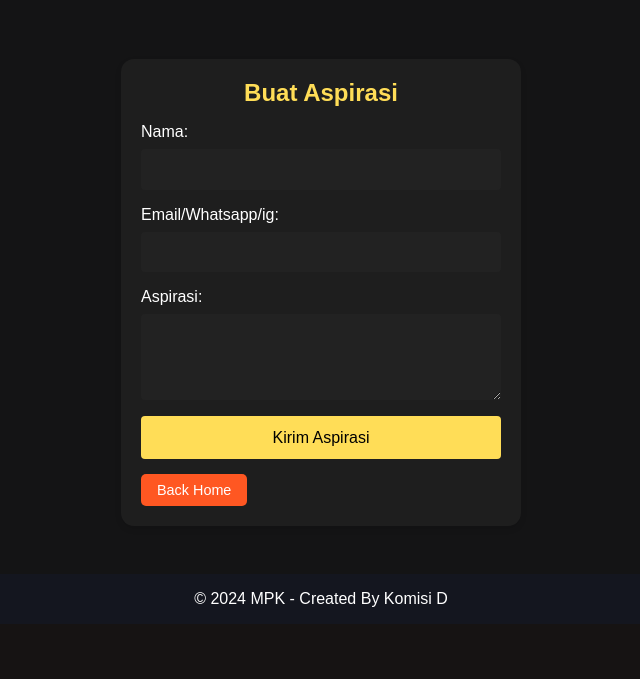
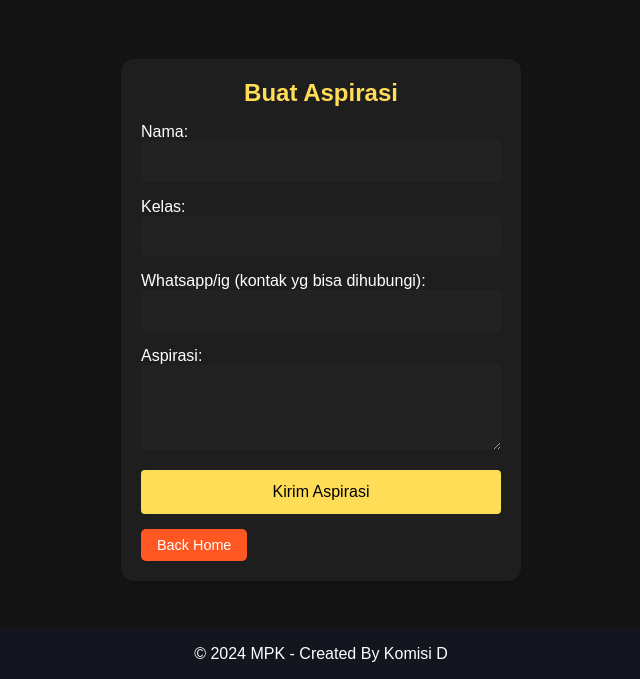
Before and after one commit to garlas/webAspirasi, a PHP site: page /aspirasi.html in a window 1280 px wide. Shown: the part 419-1098 px from the top of the page, without its empty margins (319-959 px from the left). Before the commit the page ends 1026 px from the top, so only its background shows below. Run offline with PHP 8.4, Linux system fonts and the light colour scheme.

Commit message:
nambahhin dan ngubah js

```diff
--- a/aspirasi.html
+++ b/aspirasi.html
@@ -49,7 +49,10 @@
           <label for="name">Nama:</label>
           <input type="text" id="name" name="name" required />
 
-          <label for="email">Email/Whatsapp/ig:</label>
+          <label for="name">Kelas:</label>
+          <input type="text" id="kelas" name="kelas" required />
+
+          <label for="email">Whatsapp/ig (kontak yg bisa dihubungi):</label>
           <input type="text" id="email" name="email" required />
 
           <label for="issue">Aspirasi:</label>
--- a/script.js
+++ b/script.js
@@ -1,17 +1,20 @@
 document.addEventListener("DOMContentLoaded", function () {
-  const form = document.querySelector("#report form"); // Pastikan memilih form di dalam elemen #report
+  const form = document.querySelector("#report form");
   const submitButton = form.querySelector('button[type="submit"]');
 
   form.addEventListener("submit", function (event) {
     event.preventDefault(); // Mencegah pengiriman form secara default
 
+    // Memperbaiki selector untuk input dan textarea
     const nama = document.querySelector('input[name="name"]').value.trim();
-    const kontak = document.querySelector('input[name="email"]').value.trim();
+    const kelas = document.querySelector('input[name="kelas"]').value.trim();
+    const kontak = document.querySelector('input[name="email"]').value.trim(); // Sesuaikan dengan name yang benar
     const teksAspirasi = document
       .querySelector('textarea[name="issue"]')
       .value.trim();
 
-    if (teksAspirasi === "" || nama === "" || kontak === "") {
+    // Validasi form
+    if (nama === "" || kelas === "" || kontak === "" || teksAspirasi === "") {
       alert("Semua kolom harus diisi!");
       return;
     }
@@ -21,7 +24,7 @@ document.addEventListener("DOMContentLoaded", function () {
     const waktuKirim = new Date().toLocaleString(); // Mengambil waktu lokal
 
     const webhookUrl =
-      "https://discord.com/api/webhooks/1274643187742281788/949FutOCV7wUpFr5642KasuS6B1D1W2dyKTUWqOzLhF0dYASVQXNK8fqtmVlGorfXeqj"; // URL webhook Anda
+      "https://discord.com/api/webhooks/1274643187742281788/949FutOCV7wUpFr5642KasuS6B1D1W2dyKTUWqOzLhF0dYASVQXNK8fqtmVlGorfXeqj"; // Ganti dengan URL webhook Discord kamu
 
     const requestData = {
       embeds: [
@@ -33,6 +36,11 @@ document.addEventListener("DOMContentLoaded", function () {
             {
               name: "Pengirim",
               value: `Nama: ${nama}`,
+              inline: false,
+            },
+            {
+              name: "Kelas",
+              value: `Kelas: ${kelas}`,
               inline: false,
             },
             {
--- a/style/as.css
+++ b/style/as.css
@@ -64,16 +67,14 @@ body {
   margin-bottom: 1rem;
   color: #ffdd57;
   text-align: center;
-}
-
-.report-form form {
-  display: flex;
-  flex-direction: column;
+  animation: fadeInUp 1s ease-out;
 }
 
 .report-form label {
   margin-bottom: 0.5rem;
   color: #fff;
+  animation: fadeInUp 1s ease-out;
+  animation-delay: 0.5s; /* Delay sedikit setelah heading */
 }
 
 .report-form input,
@@ -84,6 +85,10 @@ body {
   border-radius: 4px;
   background-color: #222;
   color: #fff;
+  animation: fadeInUp 1s ease-out;
+  animation-delay: 1s; /* Delay sedikit setelah label */
+  width: 100%; /* Memastikan input dan textarea mengisi lebar kontainer */
+  box-sizing: border-box; /* Memastikan padding tidak menambah lebar elemen */
 }
 
 .report-form button {
```
Also changed, not shown: other parts of style/as.css (+46 -3 lines).
